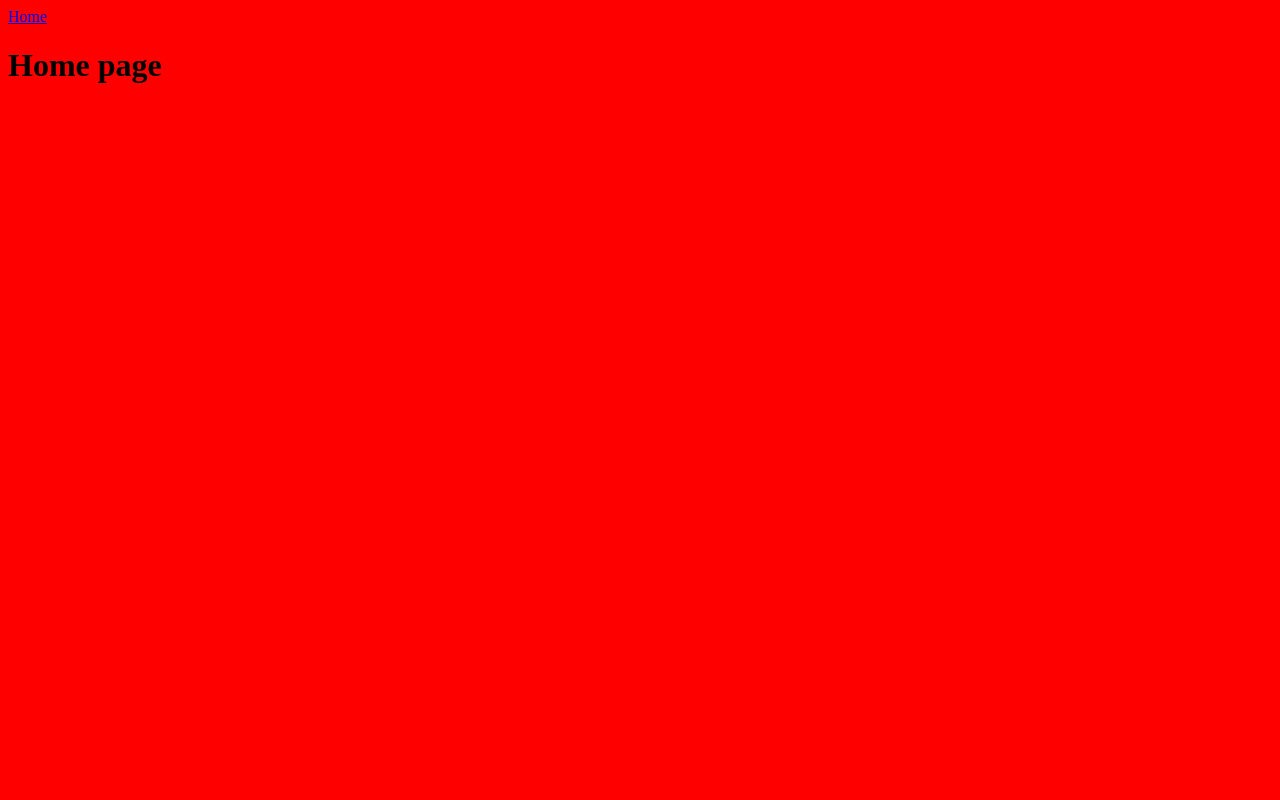
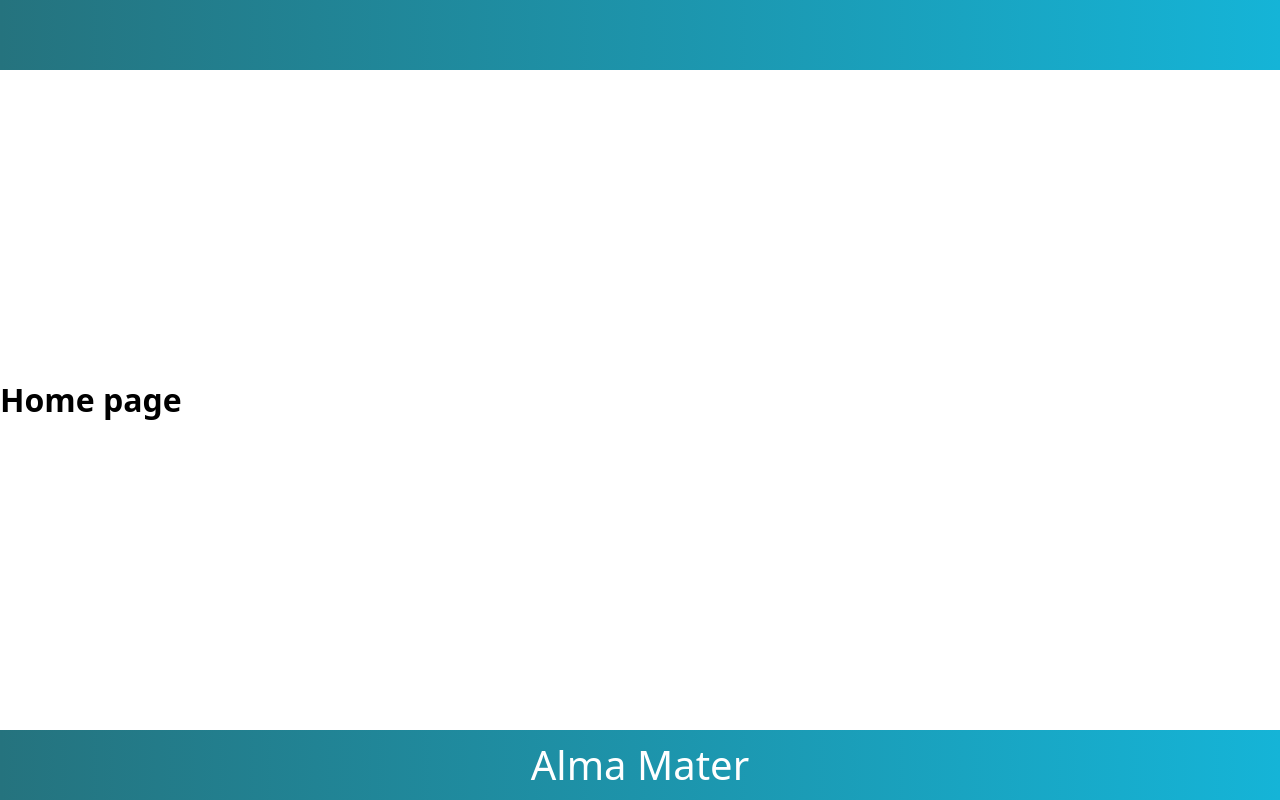
Before and after one commit to imEag/LIS-Web-App, a Vue app in the folder frontend/: page / in a window 1280 px wide. Built offline with nearby package versions, Linux system fonts and the light colour scheme.

Commit message:
feat :sparkles: create page container, header and footer component

```diff
--- a/frontend/package.json
+++ b/frontend/package.json
@@ -11,6 +11,7 @@
     "format": "prettier --write src/"
   },
   "dependencies": {
+    "modern-normalize": "^3.0.1",
     "sass": "^1.79.4",
     "sass-loader": "^16.0.2",
     "vue": "^3.4.29",
--- a/frontend/src/App.vue
+++ b/frontend/src/App.vue
@@ -1,22 +1,12 @@
 <script setup>
-import { RouterLink, RouterView } from 'vue-router'
+import {RouterLink, RouterView} from 'vue-router'
 </script>
 
 <template>
-  <header>
-    <div class="wrapper">
-
-      <nav>
-        <RouterLink to="/">Home</RouterLink>
-      </nav>
-    </div>
-  </header>
-
-  <RouterView />
+  <RouterView/>
 </template>
 
-<style lang="scss" scoped>
-.wrapper {
+<style lang="scss">
+@import "@/assets/styles/main.scss";
 
-}
 </style>
--- /dev/null
+++ b/frontend/src/assets/styles/base/_colors.scss
@@ -0,0 +1,7 @@
+$teal-blue: #15B4D7;
+$marine-blue: #25737E;
+$light-blue: #D5EDF3;
+$pale-blue: #B2C6CB;
+$sage-green: #B8EAD8;
+$white: #FFFFFF;
+$black: #000000;
--- a/frontend/src/assets/styles/main.scss
+++ b/frontend/src/assets/styles/main.scss
@@ -1,3 +1 @@
-body {
-  background-color: red;
-}
+@import 'base/_colors';
--- /dev/null
+++ b/frontend/src/components/AppFooter.vue
@@ -0,0 +1,36 @@
+<template>
+  <footer>
+    <div>
+      <p class="footer-text">
+        Alma Mater
+      </p>
+    </div>
+  </footer>
+</template>
+<script setup lang="ts">
+</script>
+
+<style lang="scss" scoped>
+@import "@/assets/styles/main.scss";
+
+footer {
+  background: linear-gradient(to right, $marine-blue, $teal-blue);
+  height: 70px;
+  width: 100%;
+}
+
+div {
+  display: flex;
+  justify-content: center;
+  align-items: center;
+  height: 100%;
+}
+
+p.footer-text {
+  color: $white;
+  font-size: 40px;
+  text-align: center;
+  margin: 0;
+}
+
+</style>
--- /dev/null
+++ b/frontend/src/components/AppHeader.vue
@@ -0,0 +1,15 @@
+<template>
+  <header>
+  </header>
+</template>
+
+<style lang="scss" scoped>
+@import "@/assets/styles/main.scss";
+
+header {
+  background: linear-gradient(to right, $marine-blue, $teal-blue);
+  height: 70px;
+  width: 100%;
+}
+
+</style>
--- /dev/null
+++ b/frontend/src/components/PageContainer.vue
@@ -0,0 +1,30 @@
+<script setup lang="ts">
+import Header from "@/components/AppHeader.vue";
+import Footer from "@/components/AppFooter.vue";
+</script>
+
+<template>
+  <div class="page-container">
+    <Header/>
+    <main class="main-content">
+      <slot/>
+    </main>
+    <Footer/>
+  </div>
+</template>
+
+<style lang="scss" scoped>
+@import "@/assets/styles/main.scss";
+
+div.page-container {
+  display: flex;
+  flex-direction: column;
+  justify-content: space-between;
+  min-height: 100vh;
+}
+
+main {
+
+}
+
+</style>
--- a/frontend/src/main.js
+++ b/frontend/src/main.js
@@ -1,6 +1,7 @@
-import './assets/styles/main.scss'
+import './assets/styles/main.scss';
+import 'modern-normalize/modern-normalize.css';
 
-import { createApp } from 'vue'
+import {createApp} from 'vue'
 import App from './App.vue'
 import router from './router'
 
--- a/frontend/src/views/HomeView.vue
+++ b/frontend/src/views/HomeView.vue
@@ -1,9 +1,14 @@
+<script setup>
+import PageContainer from "@/components/PageContainer.vue";
+</script>
+
 <template>
-  <div class="home">
-    <h1>Home page</h1>
-  </div>
+  <PageContainer>
+    <div class="home">
+      <h1>Home page</h1>
+    </div>
+  </PageContainer>
 </template>
 
 <style>
-
 </style>
```
Also changed, not shown: 1 other file (tests, documents, lock files or other folders).
